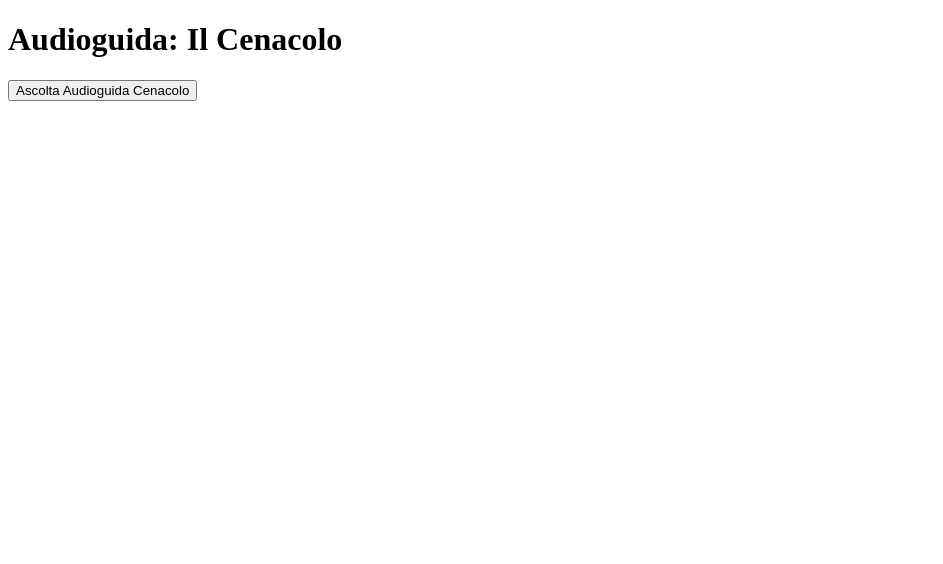
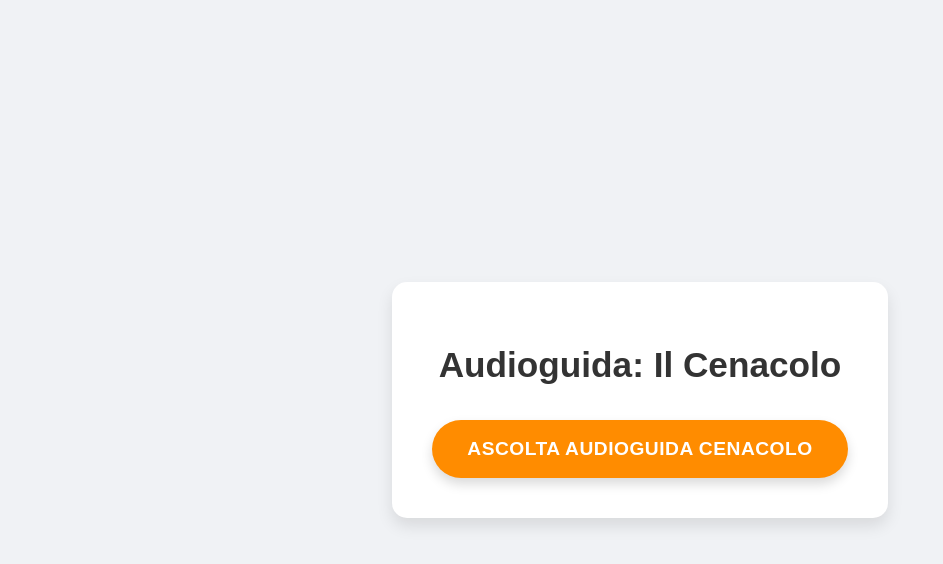
Before and after one commit to Fringuello-bit/Audioguida, a plain HTML site: page index.html in a window 1280 px wide. Shown: the whole page, without its empty margins (0-943 px from the left). Drawn offline with Linux system fonts and the light colour scheme.

Commit message:
Update index.html

```diff
--- a/index.html
+++ b/index.html
@@ -4,7 +4,62 @@
     <meta charset="UTF-8">
     <meta name="viewport" content="width=device-width, initial-scale=1.0">
     <title>Audioguida Cenacolo</title>
-    <link rel="stylesheet" href="style.css">
+    <style>
+        /* Stile CSS integrato */
+        body {
+            font-family: 'Arial', sans-serif;
+            display: flex;
+            justify-content: center;
+            align-items: center;
+            min-height: 100vh;
+            background-color: #f0f2f5;
+            margin: 0;
+        }
+
+        .container {
+            text-align: center;
+            background-color: #ffffff;
+            padding: 40px;
+            border-radius: 15px;
+            box-shadow: 0 8px 16px rgba(0, 0, 0, 0.1);
+        }
+
+        h1 {
+            color: #333;
+            margin-bottom: 35px;
+            font-size: 2.2em;
+        }
+
+        #playAudioBtn {
+            background-color: #ff8c00; /* Arancione vivace */
+            color: white;
+            border: none;
+            padding: 18px 35px;
+            border-radius: 30px; /* Tasto ben arrotondato */
+            font-size: 1.2em;
+            cursor: pointer;
+            transition: background-color 0.3s ease, transform 0.2s ease;
+            box-shadow: 0 6px 12px rgba(0, 0, 0, 0.15);
+            font-weight: bold;
+            text-transform: uppercase;
+            letter-spacing: 0.5px;
+        }
+
+        #playAudioBtn:hover {
+            background-color: #e07b00; /* Arancione leggermente più scuro al passaggio del mouse */
+            transform: translateY(-2px); /* Effetto leggero di sollevamento */
+        }
+
+        #playAudioBtn:active {
+            background-color: #cc6c00; /* Ancora più scuro al click */
+            transform: translateY(0);
+        }
+
+        /* Nasconde il lettore audio HTML di default */
+        #audioPlayer {
+            display: none;
+        }
+    </style>
 </head>
 <body>
     <div class="container">
@@ -12,6 +67,31 @@
         <button id="playAudioBtn">Ascolta Audioguida Cenacolo</button>
         <audio id="audioPlayer"></audio>
     </div>
-    <script src="script.js"></script>
+
+    <script>
+        // Script JavaScript integrato
+        document.addEventListener('DOMContentLoaded', () => {
+            const playAudioBtn = document.getElementById('playAudioBtn');
+            const audioPlayer = document.getElementById('audioPlayer');
+
+            // Imposta la sorgente audio
+            audioPlayer.src = 'cenacolo.m4a'; // Il file audio deve essere nella stessa cartella
+
+            playAudioBtn.addEventListener('click', () => {
+                if (audioPlayer.paused) {
+                    audioPlayer.play();
+                    playAudioBtn.textContent = 'Metti in pausa Audioguida Cenacolo';
+                } else {
+                    audioPlayer.pause();
+                    playAudioBtn.textContent = 'Ascolta Audioguida Cenacolo';
+                }
+            });
+
+            // Resetta il testo del tasto quando l'audio finisce
+            audioPlayer.addEventListener('ended', () => {
+                playAudioBtn.textContent = 'Ascolta Audioguida Cenacolo';
+            });
+        });
+    </script>
 </body>
 </html>
```
